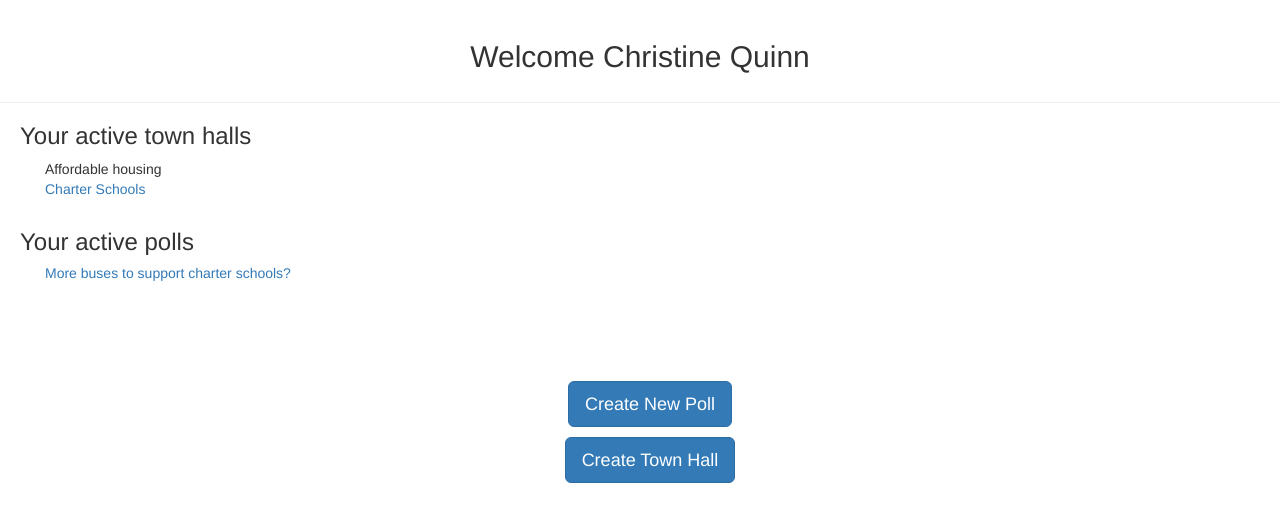
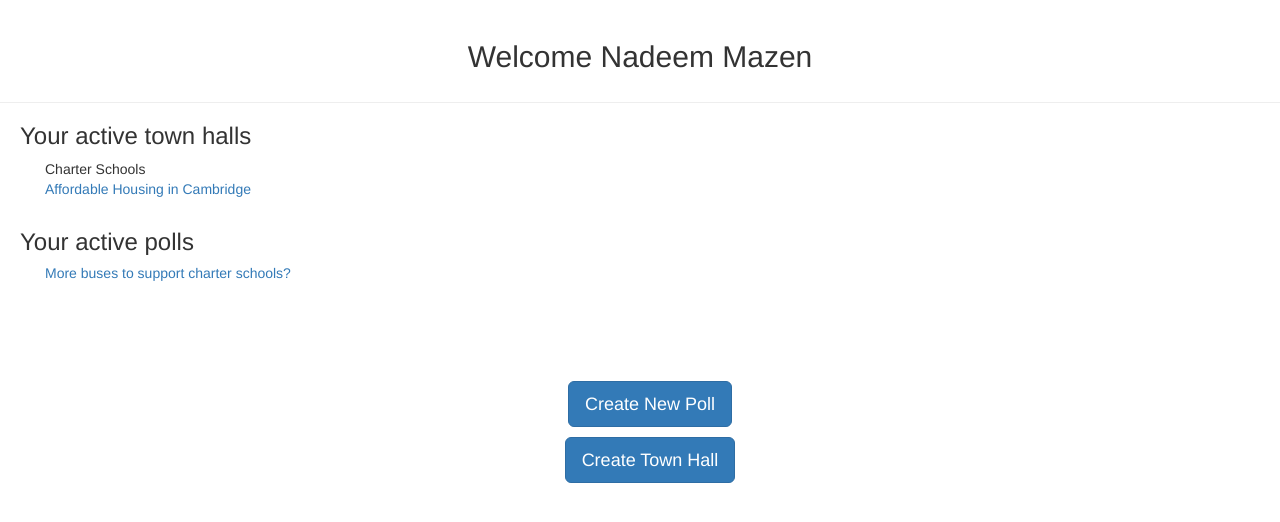
Before and after one commit to pbadger/pbadger.github.io, a plain HTML site: page admin_landing.html in a window 1280 px wide. Drawn offline with nearby package versions, Linux system fonts and the light colour scheme; a script that the page names is missing.

Commit message:
changed it

```diff
--- a/admin_landing.html
+++ b/admin_landing.html
@@ -9,13 +9,13 @@
   </head>
   <body>
     <div class="page-header">
-      <h2>Welcome Christine Quinn<h2>
+      <h2>Welcome Nadeem Mazen<h2>
     </div>
     <div class="main-interface">
       <div class="townhall-content" id="active-halls">
         <h3>Your active town halls</h3>
-        <div class="townhall-name">Affordable housing</div>
-        <a class="townhall-name" href="admin-townhall-stats.html">Charter Schools</a>
+        <div class="townhall-name">Charter Schools</div>
+        <a class="townhall-name" href="admin-townhall-stats.html">Affordable Housing in Cambridge</a>
       </div>
       <div class="polls-content" id="active-polls">
         <h3>Your active polls</h3>
```
